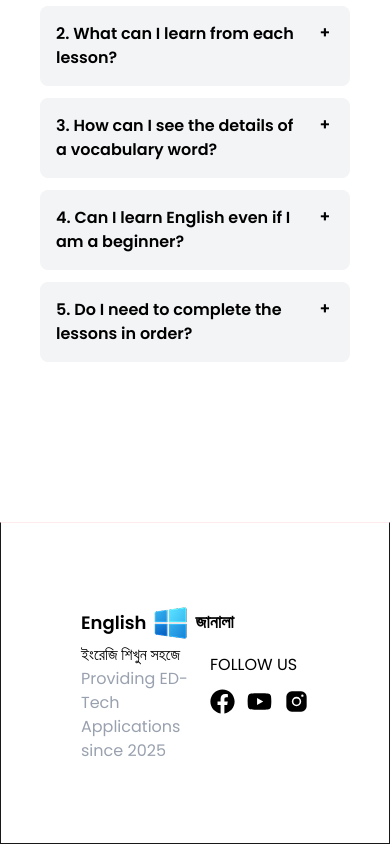
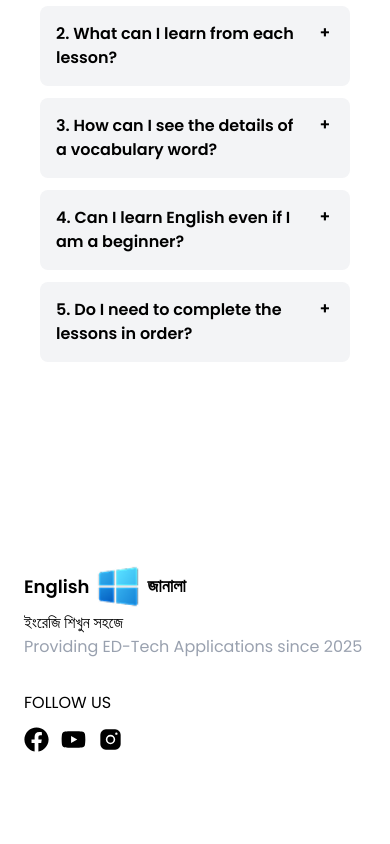
Before and after one commit to AhmadZaid20187/next-english-janala, a Next.js app: page / in a window 390 px wide. Shown: the part 1539-2383 px from the top of the page. After the commit the page ends 2331 px from the top, so only its background shows below. Built offline with nearby package versions, Linux system fonts and the light colour scheme; no server answers.

Commit message:
Footer added responsiveness

```diff
--- a/src/components/Footer.jsx
+++ b/src/components/Footer.jsx
@@ -8,7 +8,7 @@ import { PiInstagramLogoFill } from "react-icons/pi";
 
 const Footer = () => {
     return (
-        <div className='flex justify-between items-center p-20 border border-t-[#FFEBEB]'>
+        <div className='flex flex-col gap-8 lg:flex-row lg:items-center lg:justify-between px-6 py-10 sm:px-10 sm:py-12 lg:px-20 lg:py-16'>
             {/* Left Side */}
             <div>
                 <Link href="/">
```
